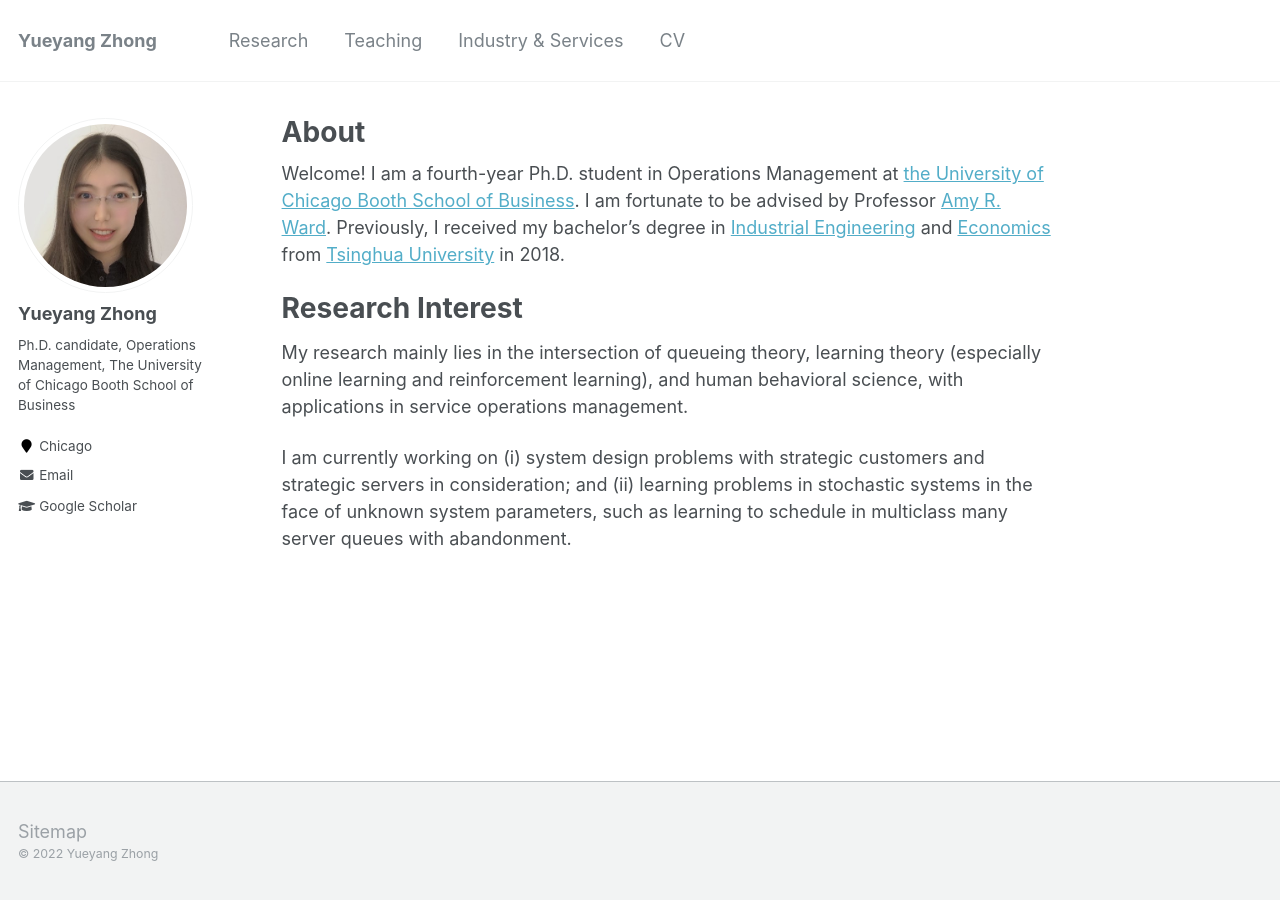
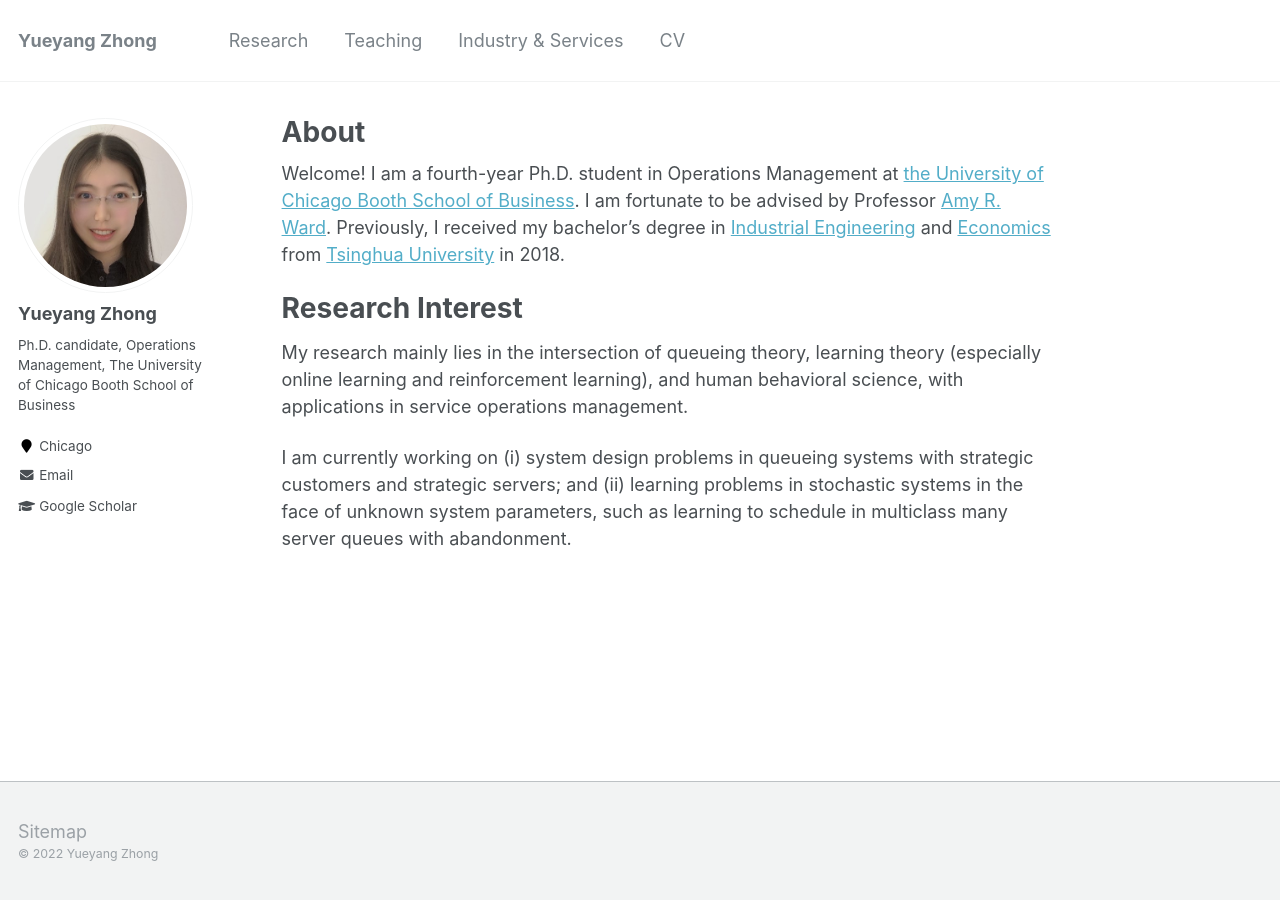
Before and after one commit to alicemengqi/site, a Jekyll site: the page built from _pages/about.md, in a window 1280 px wide. Built offline with Jekyll 4.4.1, drawn with Linux system fonts in a browser that asks for light colours.

Commit message:
Update about.md

```diff
--- a/_pages/about.md
+++ b/_pages/about.md
@@ -13,4 +13,4 @@
 # Research Interest
 My research mainly lies in the intersection of queueing theory, learning theory (especially online learning and reinforcement learning), and human behavioral science, with applications in service operations management.
 
-I am currently working on (i) system design problems with strategic customers and strategic servers in consideration; and (ii) learning problems in stochastic systems in the face of unknown system parameters, such as learning to schedule in multiclass many server queues with abandonment.
+I am currently working on (i) system design problems in queueing systems with strategic customers and strategic servers; and (ii) learning problems in stochastic systems in the face of unknown system parameters, such as learning to schedule in multiclass many server queues with abandonment.
```
